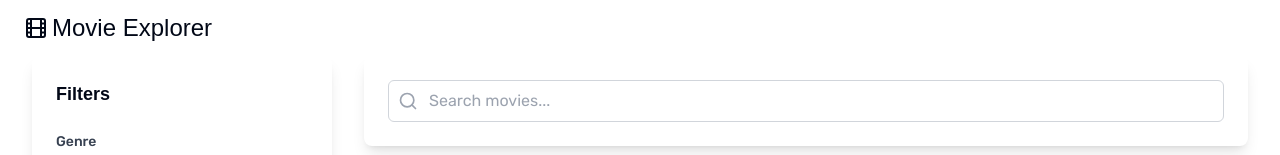
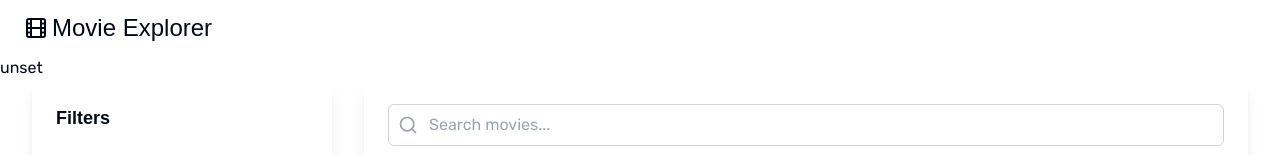
Before and after one commit to qbikle/movie-explorer, a Next.js app: page /search in a window 1280 px wide. Shown: the top 155 px of the page. Built offline with nearby package versions, Linux system fonts and the light colour scheme; no server answers; a web font is replaced by a local one.

Commit message:
quick test

```diff
--- a/app/search/page.js
+++ b/app/search/page.js
@@ -204,6 +204,8 @@ function SearchPage() {
   return (
     <>
       <Navbar />
+      <div>{API_KEY}</div>
+
       <div className="grid md:grid-cols-[300px_1fr] gap-8 px-4 md:px-8">
         <SearchParam />
         <Suspense
```
